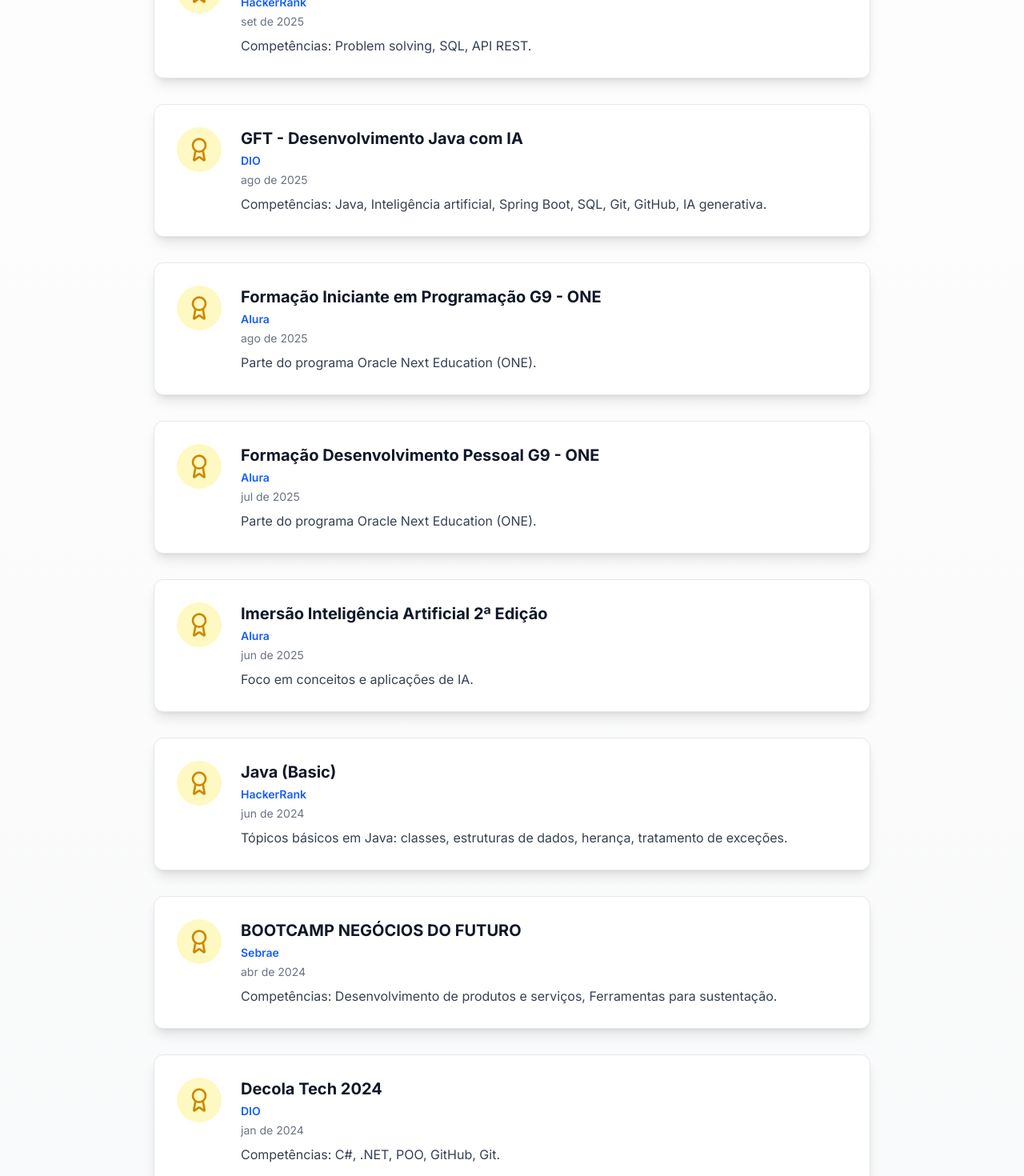
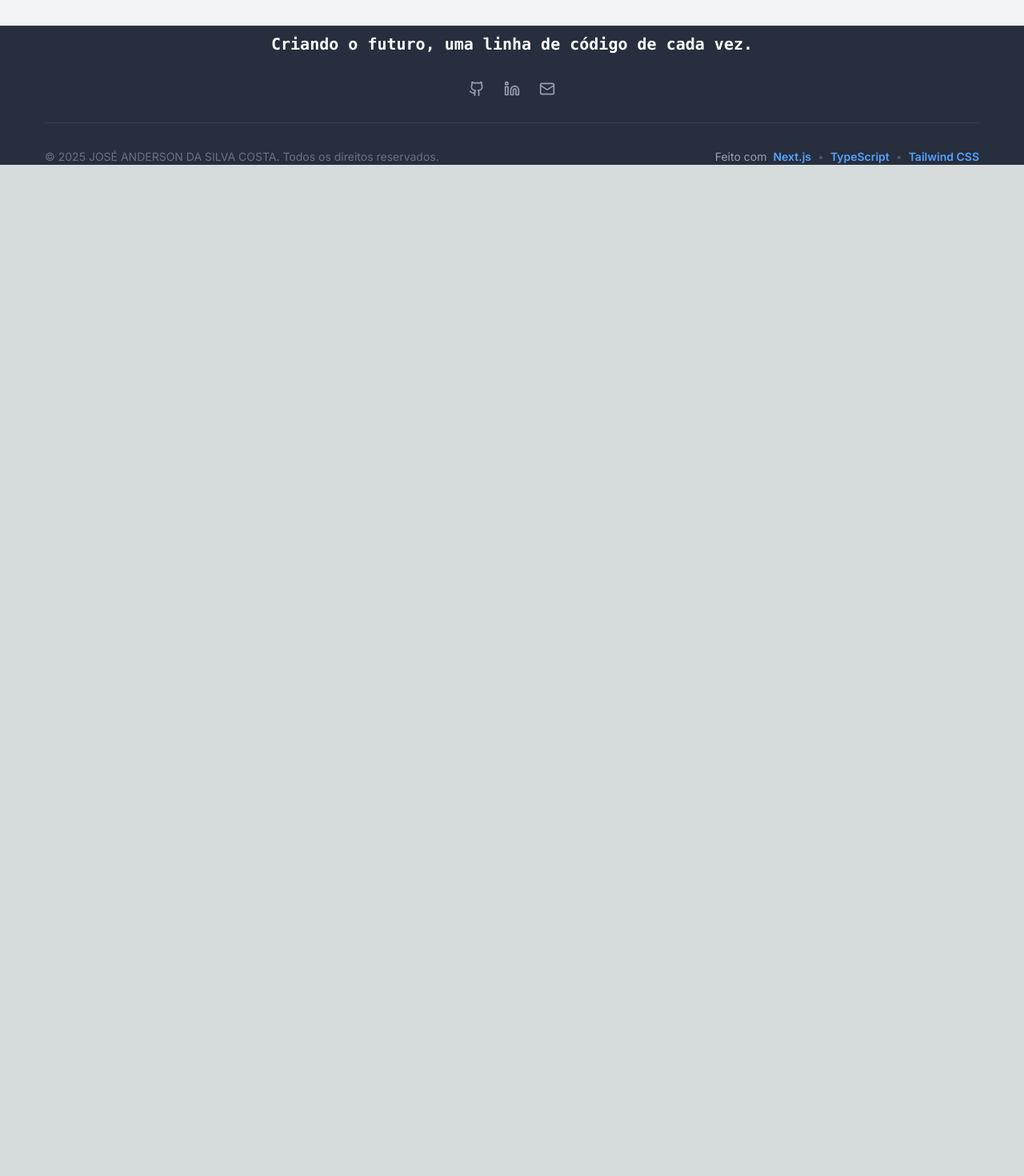
Before and after one commit to DessimA/meu_cv, a Next.js app: page / in a window 1280 px wide. Shown: the part 7240-8710 px from the top of the page at 80% size. After the commit the page ends 7446 px from the top, so only its background shows below. Built offline with nearby package versions, Linux system fonts and the light colour scheme.

Commit message:
Update portfolio.ts

```diff
--- a/data/portfolio.ts
+++ b/data/portfolio.ts
@@ -302,151 +302,7 @@
       institution: "Amazon Web Services (AWS)",
       date: "out de 2025",
       details: "Competências: Amazon Web Services (AWS)",
-    },
-    {
-      name: "Formação Aprenda a programar em Java com Orientação a Objetos",
-      institution: "Alura",
-      date: "out de 2025",
-      details: "Formação completa em Java e Orientação a Objetos.",
-    },
-    {
-      name: "Formação Java e Orientação a Objetos G9 - ONE",
-      institution: "Alura",
-      date: "out de 2025",
-      details: "Parte do programa Oracle Next Education (ONE).",
-    },
-    {
-      name: "Frontend Developer (React)",
-      institution: "HackerRank",
-      date: "set de 2025",
-      details: "Competências: React.js, CSS, JavaScript.",
-    },
-    {
-      name: "Software Engineer",
-      institution: "HackerRank",
-      date: "set de 2025",
-      details: "Competências: Problem solving, SQL, API REST.",
-    },
-    {
-      name: "GFT - Desenvolvimento Java com IA",
-      institution: "DIO",
-      date: "ago de 2025",
-      details: "Competências: Java, Inteligência artificial, Spring Boot, SQL, Git, GitHub, IA generativa.",
-    },
-    {
-      name: "Formação Iniciante em Programação G9 - ONE",
-      institution: "Alura",
-      date: "ago de 2025",
-      details: "Parte do programa Oracle Next Education (ONE).",
-    },
-    {
-      name: "Formação Desenvolvimento Pessoal G9 - ONE",
-      institution: "Alura",
-      date: "jul de 2025",
-      details: "Parte do programa Oracle Next Education (ONE).",
-    },
-    {
-      name: "Imersão Inteligência Artificial 2ª Edição",
-      institution: "Alura",
-      date: "jun de 2025",
-      details: "Foco em conceitos e aplicações de IA.",
-    },
-    {
-      name: "Java (Basic)",
-      institution: "HackerRank",
-      date: "jun de 2024",
-      details: "Tópicos básicos em Java: classes, estruturas de dados, herança, tratamento de exceções.",
-    },
-    {
-      name: "BOOTCAMP NEGÓCIOS DO FUTURO",
-      institution: "Sebrae",
-      date: "abr de 2024",
-      details: "Competências: Desenvolvimento de produtos e serviços, Ferramentas para sustentação.",
-    },
-    {
-      name: "Decola Tech 2024",
-      institution: "DIO",
-      date: "jan de 2024",
-      details: "Competências: C#, .NET, POO, GitHub, Git.",
-    },
-    {
-      name: "Desenvolvimento Frontend com Angular",
-      institution: "DIO",
-      date: "jan de 2024",
-      details: "Competências: JavaScript, TypeScript, HTML, CSS, Angular.",
-    },
-    {
-      name: "Formação ChatGPT for Devs",
-      institution: "DIO",
-      date: "ago de 2023",
-      details: "Competências: ChatGPT, Engenharia de Prompt, OpenAI API, IA generativa.",
-    },
-    {
-      name: "Potência Tech Angular Developer - Powered by iFood",
-      institution: "DIO",
-      date: "mai de 2023",
-      details: "Competências: Angular, CSS, TypeScript, JavaScript, HTML.",
-    },
-    {
-      name: "Fortaleza dos CodeMiners",
-      institution: "DIO",
-      date: "mai de 2023",
-      details: "Competências: C/C++.",
-    },
-    {
-      name: "ITIL® 4 Foundation",
-      institution: "AXELOS Global Best Practice",
-      date: "2023",
-      details: "Gerenciamento de serviços de TI (ITSM) e melhores práticas para entrega de valor.",
-    },
-    {
-      name: "LGPD - Lei Geral de Proteção de Dados",
-      institution: "Alura",
-      date: "2023",
-      details: "Conceitos e aplicação da Lei Geral de Proteção de Dados no desenvolvimento de software.",
-    },
-    {
-      name: "Visão Geral do ITIL4",
-      institution: "Ka Solution",
-      date: "jul de 2022",
-      details: "Visão geral sobre o framework ITIL 4.",
-    },
-    {
-      name: "DPO & LGPD na Prática",
-      institution: "Ka Solution",
-      date: "mai de 2022",
-      details: "Foco prático em Data Protection Officer (DPO) e Lei Geral de Proteção de Dados (LGPD).",
-    },
-    {
-      name: "Spring React",
-      institution: "DevSuperior",
-      date: "mai de 2022",
-      details: "Desenvolvimento full-stack com Spring Boot e React.",
-    },
-    {
-      name: "Microsoft Azure Fundamentals (AZ-900)",
-      institution: "Ka Solution",
-      date: "fev de 2022",
-      details: "Fundamentos da plataforma de nuvem Microsoft Azure.",
-    },
-    {
-      name: "SCRUM Overview",
-      institution: "Ka Solution",
-      date: "fev de 2022",
-      details: "Visão geral da metodologia Scrum.",
-    },
-    {
-      name: "Introdução ao Entity Framework Core",
-      institution: "desenvolvedor.io",
-      date: "mar de 2022",
-      details: "Introdução ao ORM Entity Framework Core.",
-    },
-    {
-      name: "Iniciando com ASP.NET Core",
-      institution: "desenvolvedor.io",
-      date: "fev de 2022",
-      details: "Primeiros passos com o framework ASP.NET Core.",
-    },
+    }
   ],
   languages: [
     { name: "Português", level: "Nativo" },
```
